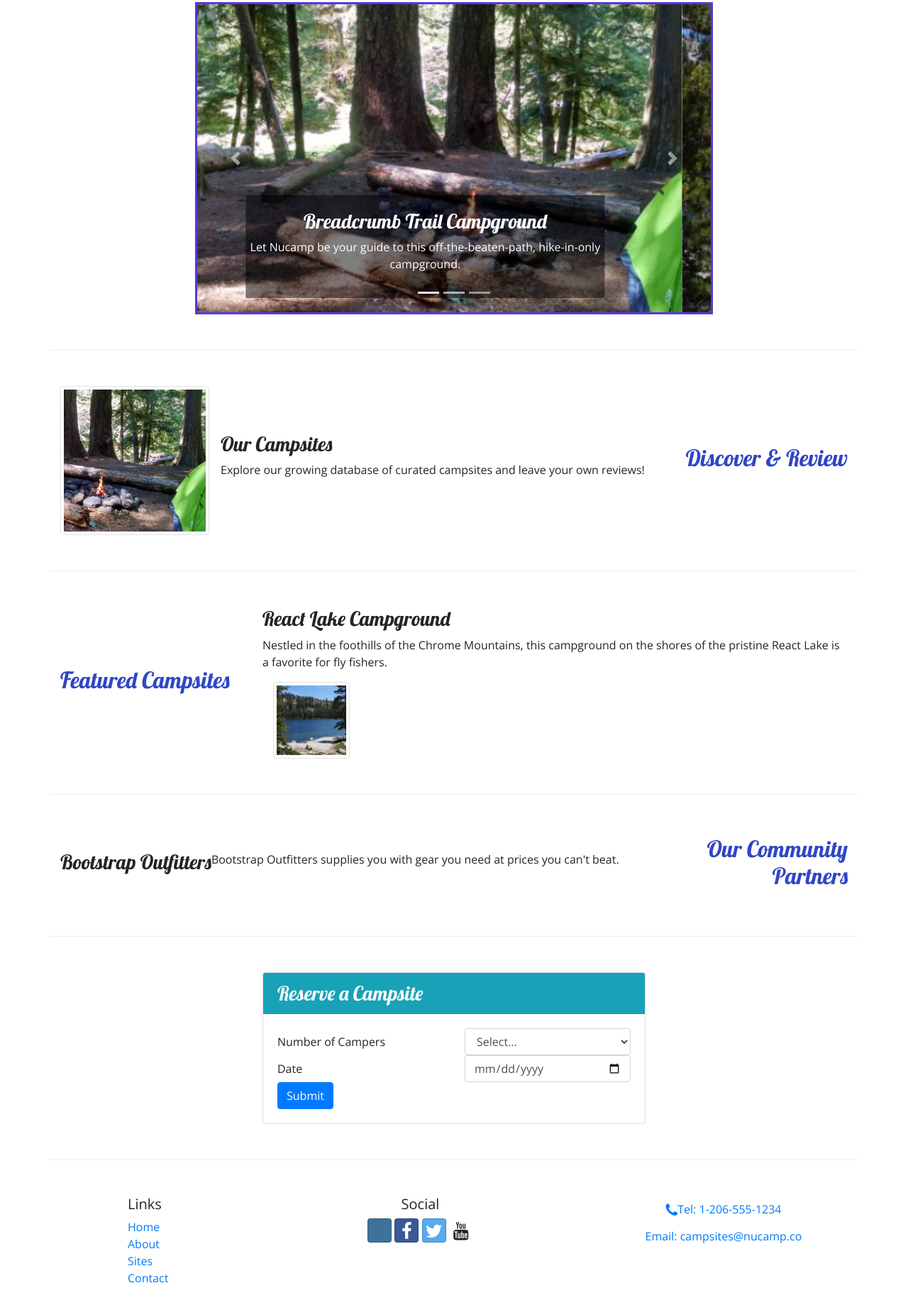
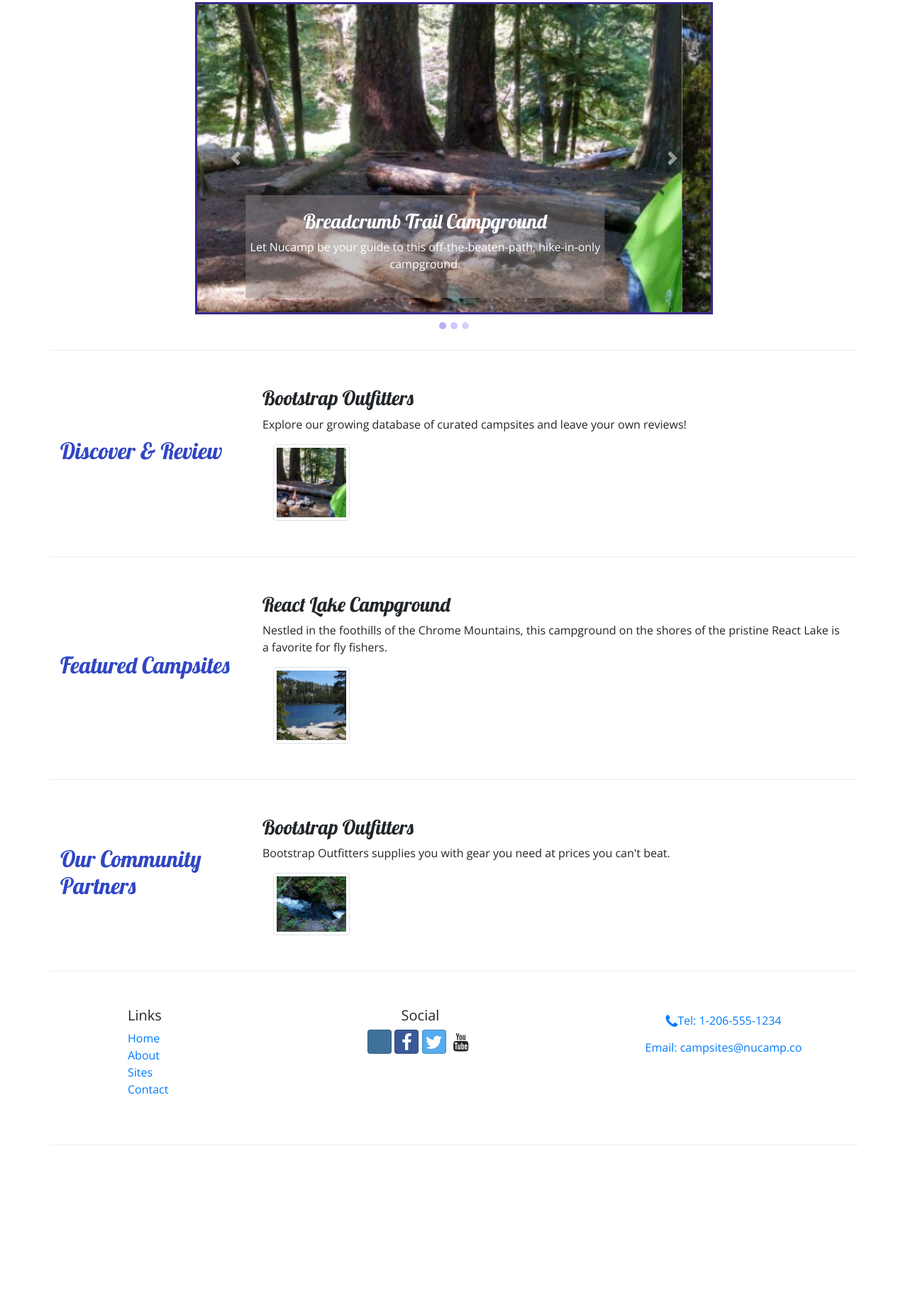
Before and after one commit to nammanur/nucamp-bootstrap, a website: page index.html in a window 1280 px wide. Shown: the part 367-2199 px from the top of the page at 71% size. After the commit the page ends 1981 px from the top, so only its background shows below. Drawn offline with nearby package versions, Linux system fonts and the light colour scheme; some icons are missing.

Commit message:
Week 3 Assignment Workshop

```diff
--- a/css/styles.css
+++ b/css/styles.css
@@ -44,9 +44,19 @@ site-footer {
 }
 
 .carousel-caption {
-    background-color: rgba(0, 0, 0, 0.5);
+    background-color: rgba(138, 132, 132, 0.5);
 }
 
 .carousel {
-    border: solid #5637DD;
+    border: solid #3a288d;
 }
+
+.carousel-indicators li {
+    width: 10px;
+    height: 10px;
+    border-radius: 100%;
+    background-color: #3106f060;
+}
+.carousel-indicators {
+    bottom: -50px;
+}
--- a/index.html
+++ b/index.html
@@ -30,12 +30,68 @@
                     <h2>a better way to camp</h2>
                 </div>
                 <div class="col-md-4 col-xl-2 mt-4">
-                    <a href="#reserveForm" role="button" class="text-nowrap btn btn-lg btn-info" data-toggle="tooltip" data-placement="bottom" data-html="true" title="Or call us at <br /><strong>1-206-555-1234</strong>">Reserve Campsite</a>
+                    <a role="button" class="text-nowrap btn btn-lg btn-info" data-toggle="modal" data-target="#reserveModal">Reserve Campsite</a>
 
                 </div>
             </div>
         </div>
     </header>
+    <div id="reserveModal" class="modal fade" role="dialog">
+        <div class="modal-dialog modal-lg" role="document">
+            <div class="modal-content">
+                <div class="modal-header bg-info text-white" >
+                    <h3 class="modal-title">Reserve a Campsite</h3>
+                    <button type="button" class="close" data-dismiss="modal">&times;</button>
+                </div>
+                <div class="modal-body" >
+                    <div class="container-fluid">
+                        <form>
+                            <div class="row">
+                                <label for="numCampers" class="col-sm-6 col-form-label">Number of Campers</label>
+                                <div class="col">
+                                    <select name="numCampers" id="numCampers" class="col form-control">
+                                        <option selected>Select...</option>
+                                        <option value="1">1</option>
+                                        <option value="2">2</option>
+                                        <option value="3">3</option>
+                                        <option value="4">4</option>
+                                        <option value="6">5</option>
+                                        <option value="6">6</option>
+                                    </select>
+                                </div>
+                            </div>
+                            <div class="row">
+                                <label for="date" class="col-sm-6 col-form-label">Date</label>
+                                <div class="col">
+                                    <input type="date" name="date" id="date" placeholder="mm/dd/yyyy"
+                                        class="col form-control">
+                                </div>
+                            </div>
+                            <div class="row form-group">
+                                <label for="campsitetype" class="col-sm-6 col-form-label">Campsite Type</label>
+                                <div class="col-2 btn-group btn-group-toggle" data-toggle="buttons">
+                                    <label class="btn btn-success active">
+                                        <input type="radio" name="siteType" id="siteTent" value="tent" autocomplete="off" checked> Active
+                                      </label>
+                                      <label class="btn btn-primary">
+                                        <input type="radio" name="siteType" id="siteRV" value="RV" autocomplete="off"> Radio
+                                      </label>
+                                </div>
+                            </div>
+                            <div class="row">
+                                <div class="col">
+                                    <button type="cancel" name="cancel" id="cancel"
+                                    class="btn  btn-primary" data-dismiss="modal">Cancel</button>
+                                    <button type="submit" name="submit" id="submit"
+                                        class="btn  btn-primary">Submit</button>
+                                </div>
+                            </div>
+                        </form>
+                    </div>
+                </div>
+            </div>
+        </div>
+    </div>
     <nav class="navbar navbar-expand-sm navbar-dark  sticky-top">
         <div class="container">
             <a class="navbar-brand" href="#"><img src="img/logo.png" height="30" width="30" /></a>
@@ -150,20 +206,22 @@
                 </div>
             </div>
         </div>
-        <div class="row row-content align-items-center">
-            <div class="col-sm-4 order-sm-last col-md-3">
-                <h2 class="text-sm-right">Discover & Review</h2>
+
+        <div class="row row-content  align-items-center">
+            <div class="col-sm-4 col-md-3">
+                <h2>Discover & Review</h2>
             </div>
-
             <div class="col">
                 <div class="media">
-                    <img class="d-flex mr-3 img-thumbnail" src="img/breadcrumb-trail-thumb.jpg"
-                        alt="Breadcrumb Trail" />
                     <div class="media-body align-self-center">
-                        <h3>Our Campsites</h3>
+                        <h3>Bootstrap Outfitters</h3>
                         <p class="d-none d-sm-block">Explore our growing database of curated
                             campsites and leave your own reviews!</p>
                     </div>
+
+                </div>
+                <div class="col-4 col-sm-3 col-md-2 align-self-center">
+                    <img src="img/breadcrumb-trail-thumb.jpg" class="img-thumbnail d-flex" />
                 </div>
             </div>
         </div>
@@ -187,60 +245,26 @@
                 </div>
             </div>
         </div>
-        <div class="row  row-content  align-items-center">
-            <div class="col-sm-4 order-sm-last col-md-3">
-                <h2 class="text-sm-right">Our Community Partners</h2>
+        <div class="row row-content  align-items-center">
+            <div class="col-sm-4 col-md-3">
+                <h2>Our Community Partners</h2>
             </div>
             <div class="col">
                 <div class="media">
-                    <h3>Bootstrap Outfitters</h3>
                     <div class="media-body align-self-center">
+                        <h3>Bootstrap Outfitters</h3>
                         <p class="d-none d-sm-block">Bootstrap Outfitters supplies you with gear
                             you need at prices you can't beat.</p>
                     </div>
+
+                </div>
+                <div class="col-4 col-sm-3 col-md-2 align-self-center">
+                    <img src="img/chrome-river-thumb.jpg" class="img-thumbnail d-flex" />
                 </div>
             </div>
         </div>
-        <div class="row row-content">
-            <div class="col col-sm-6 mx-auto">
-                <div class="card">
-                    <div>
-                        <h3 class="card-header bg-info text-light">Reserve a Campsite</h3>
-                    </div>
-                    <div class="card-body">
-                        <form id="reserveForm">
-                            <div class="row">
-                                <label for="numCampers" class="col-sm-6 col-form-label">Number of Campers</label>
-                                <div class="col">
-                                    <select name="numCampers" id="numCampers" class="col form-control">
-                                        <option selected>Select...</option>
-                                        <option value="1">1</option>
-                                        <option value="2">2</option>
-                                        <option value="3">3</option>
-                                        <option value="4">4</option>
-                                        <option value="6">5</option>
-                                        <option value="6">6</option>
-                                    </select>
-                                </div>
-                            </div>
-                            <div class="row">
-                                <label for="date" class="col-sm-6 col-form-label">Date</label>
-                                <div class="col">
-                                    <input type="date" name="date" id="date" placeholder="mm/dd/yyyy"
-                                        class="col form-control">
-                                </div>
-                            </div>
-                            <div class="row">
-                                <div class="col">
-                                    <button type="submit" name="submit" id="submit"
-                                        class="btn  btn-primary">Submit</button>
-                                </div>
-                            </div>
-                        </form>
-                    </div>
-                </div>
-            </div>
-        </div>
+
+
     </div>
     <footer class="site-footer">
         <div class="container">
```
